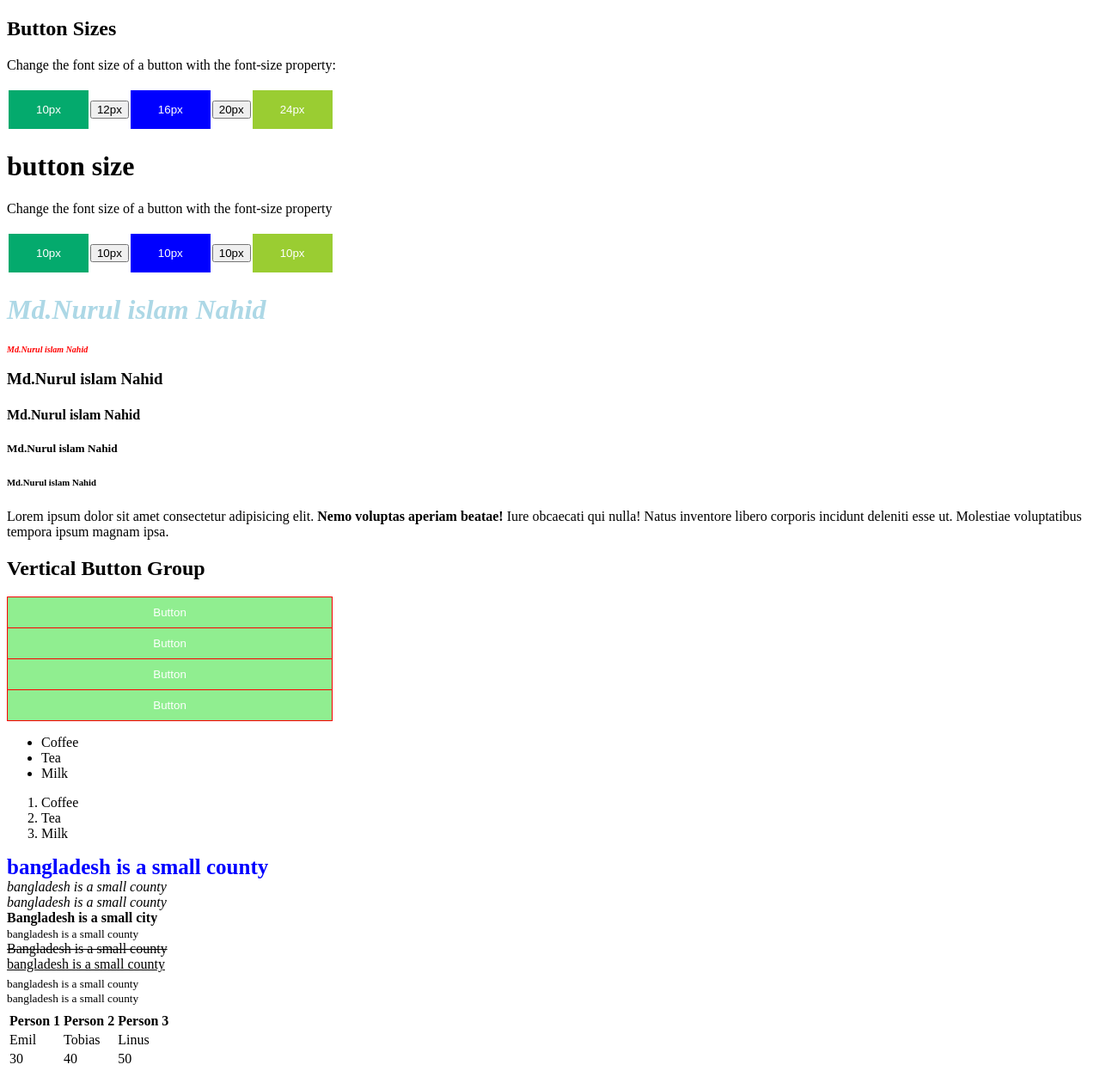
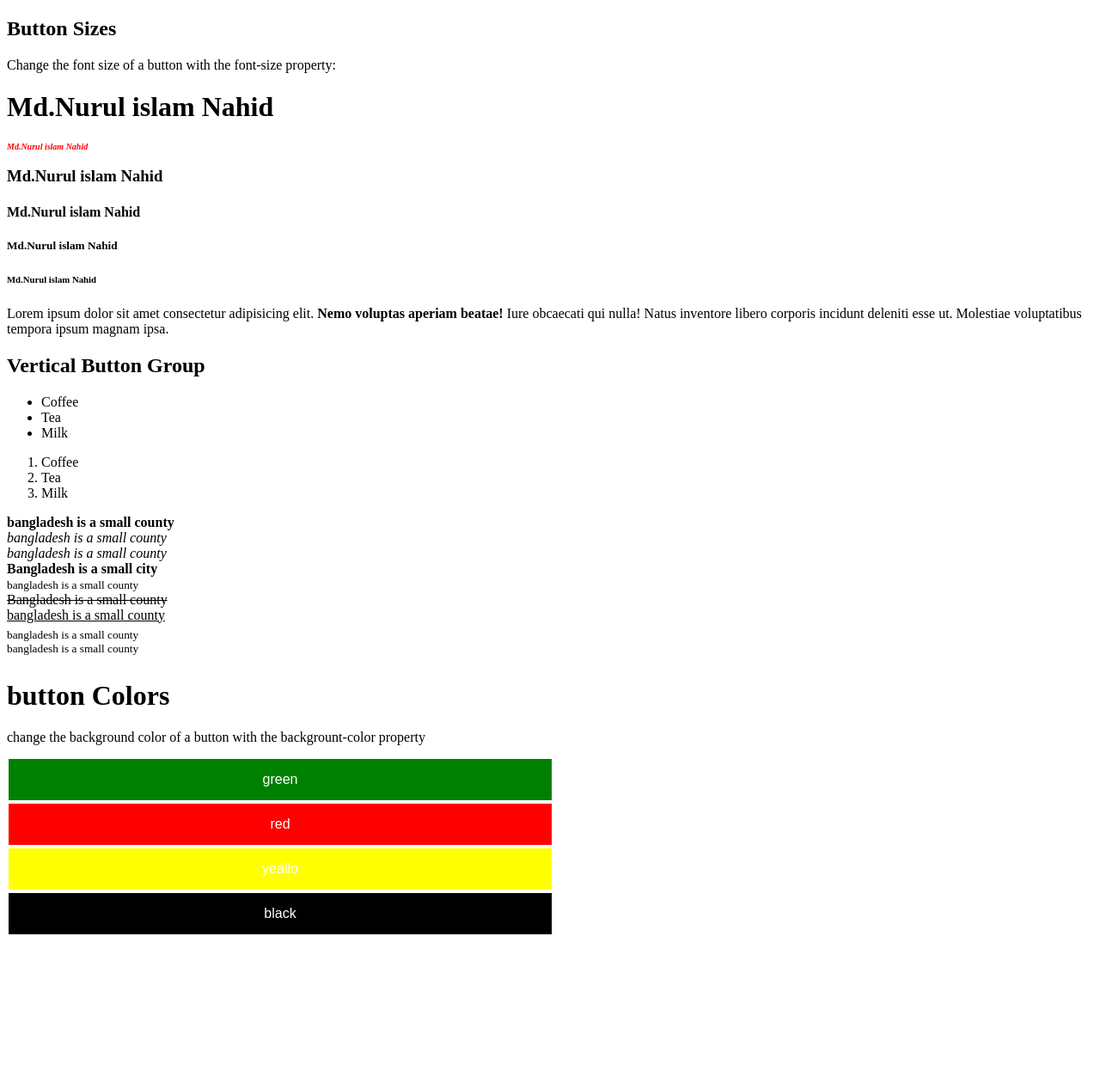
Before and after one commit to mdnlislam/html, a React (Vite) app: page / in a window 1280 px wide. Shown: the whole page at 86% size. After the commit the page ends 1103 px from the top, so only its background shows below. Built offline with nearby package versions, Linux system fonts and the light colour scheme.

Commit message:
some work

```diff
--- a/src/App.css
+++ b/src/App.css
@@ -1,76 +1,62 @@
-.heading1{
-    color: lightblue;
-    font-size: 2rem ;
-    font-style: italic;
 
+.button1 {
 
-}
-
- .heading2{
-
-    color: lightgreen;
-    font-family: initial;
-
- }
-
-  .strong{
-    color: blue;
-    font-size: 25px;
-
-  }
-  .button1 {
-    background-color: #04AA6D; /* Green */
-    border: none;
-    color: white;
-    padding: 15px 32px;
-    text-align: center;
-    text-decoration: none;
-    display: inline-block;
-    margin: 4px 2px;
-    cursor: pointer;
-  }
-   .button3  {
-
-    background-color: blue;
-    border: none;
-    color: white;
-    padding: 15px 32px;
-    text-align: center;
-    text-decoration: none;
-    display:inline-block ;
-    margin: 4px 2px;
-    cursor:pointer ;
-   }
-
-.button5 {
-
-  background-color: yellowgreen;
-   border:none ;
-color: white;
-padding:15px 32px ;
-text-align: center;
-text-decoration: none;
-display: inline-block;
-margin: 4px 2px;
-cursor: pointer;
+  background-color: green;
+  padding: 15px 32px;
+  border: none;
+  margin: 4px 2px;
+  text-align: center;
+  color: white;
+  font-size: 16px;
+  display:block;
+  cursor: pointer;
+  text-decoration: none;
+  width: 50%;
 }
 
 
-.btn-group button {
-  background-color: lightgreen; /* Green background */
-  border: 1px solid red; /* Green border */
-  color: white; /* White text */
-  padding: 10px 24px; /* Some padding */
-  cursor: pointer; /* Pointer/hand icon */
-  width: 30%; /* Set a width if needed */
-  display:block; /* Make the buttons appear below each other */
+.button2 {
+
+  background-color: red;
+  padding:15px 34px;
+  border: none;
+  margin: 4px 2px;
+  text-align: center;
+  color: white;
+  font-size: 16px;
+  display:block;
+  cursor: pointer;
+  text-decoration: none;
+  width: 50%;
 }
 
-.btn-group button:not(:last-child) {
-  border-bottom: none; /* Prevent double borders */
+
+.button3 {
+
+  background-color:yellow;
+  padding: 15px 32px;
+  border: none;
+  margin: 4px 2px;
+  text-align: center;
+  color: white;
+  font-size: 16px;
+  display:block;
+  cursor: pointer;
+  text-decoration: none;
+  width: 50%;
 }
 
-/* Add a background color on hover */
-.btn-group button:hover {
-  background-color: rgb(210, 12, 42);
+.button4 {
+
+  background-color:black;
+  padding: 15px 32px;
+  border: none;
+  margin: 4px 2px;
+  text-align: center;
+  color: white;
+  font-size: 16px;
+  display:block;
+  cursor: pointer;
+  text-decoration: none;
+  width: 50%;
 }
--- a/src/App.jsx
+++ b/src/App.jsx
@@ -14,24 +14,9 @@ function App() {
 
 <p>Change the font size of a button with the font-size property:</p>
 
-<button class="button button1">10px</button>
-<button class="button button2">12px</button>
-<button class="button button3">16px</button>
-<button class="button button4">20px</button>
-<button class="button button5">24px</button>
 
 
-           <h1> button size</h1>
 
-           <p> Change the font size of a button with the font-size property</p>
-           <div>
-           <button className="button button1">10px</button>
-           <button className="button button2">10px</button>
-           <button className="button button3">10px</button>
-           <button className="button button4">10px</button>
-           <button className="button button5">10px</button>
-
-           </div>
 
 
      <h1 className='heading1'>Md.Nurul islam Nahid</h1>
@@ -46,12 +31,7 @@ function App() {
 
 <h2>Vertical Button Group</h2>
 
- <p className='btn-group'>
- <button className="button">Button</button>
-  <button className="button">Button</button>
-  <button className="button">Button</button>
-  <button className="button">Button</button>
- </p>
+
 
 
 
@@ -81,25 +61,15 @@ function App() {
            <sub> bangladesh is a small county</sub> <br />
            <sup> bangladesh is a small county</sup>
 
+           <h1> button Colors</h1>
+           <p> change the background color of a button with the backgrount-color property</p>
+            <div className='btn-group'>
+            <button className="button button1">green</button>
+          <button className="button button2">red</button>
+          <button className="button button3">yeallo</button>
+          <button className="button button4">black</button>
+            </div>
 
-           <table>
-
-            <tr>
-              <th> Person 1</th>
-              <th> Person 2</th>
-              <th> Person 3</th>
-            </tr>
-            <tr>
-              <td> Emil</td>
-              <td>Tobias</td>
-              <td>Linus</td>
-            </tr>
-            <tr>
-              <td> 30</td>
-              <td>40</td>
-              <td>50</td>
-            </tr>
-           </table>
      </p>
     </>
   )
```
